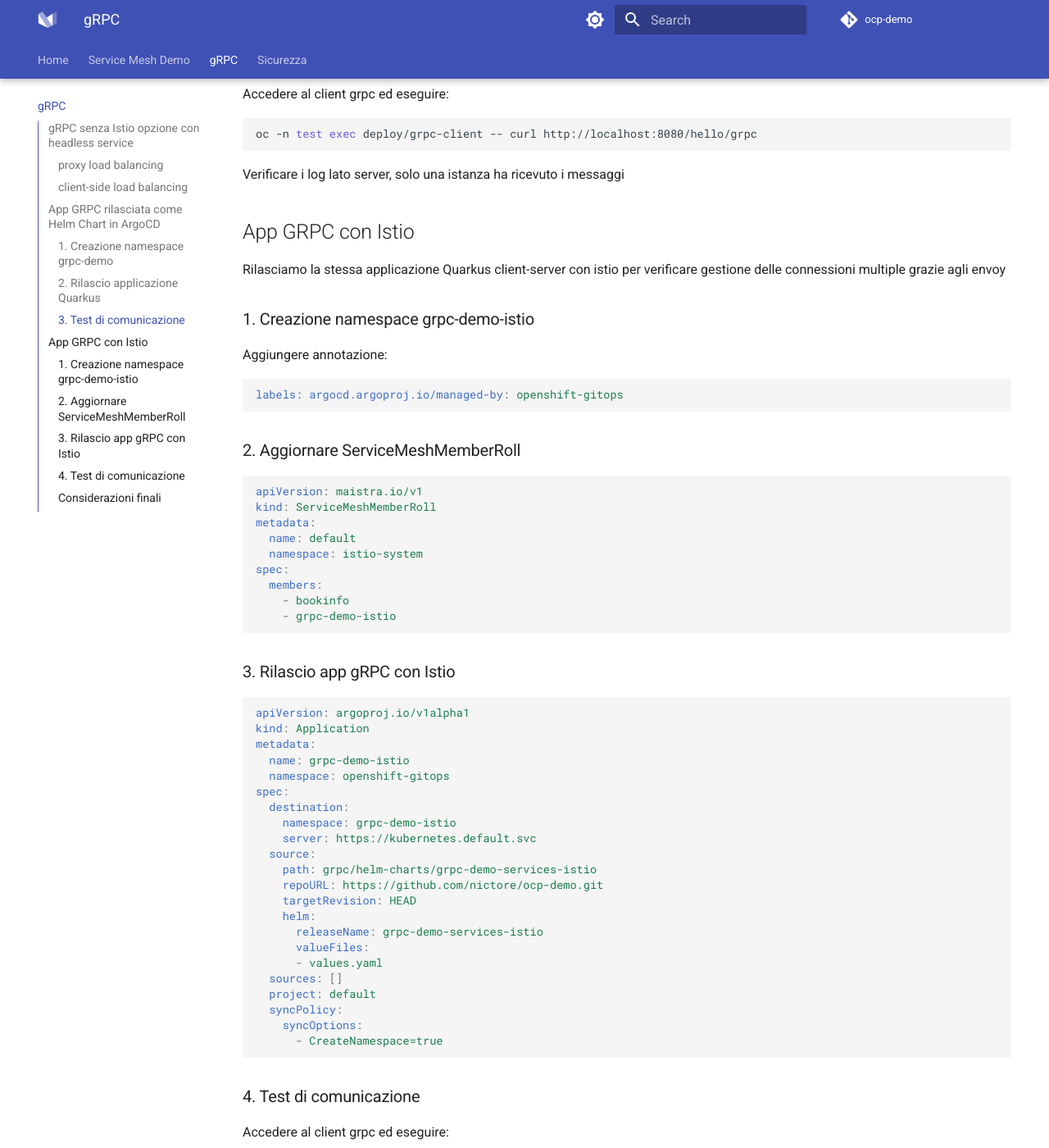
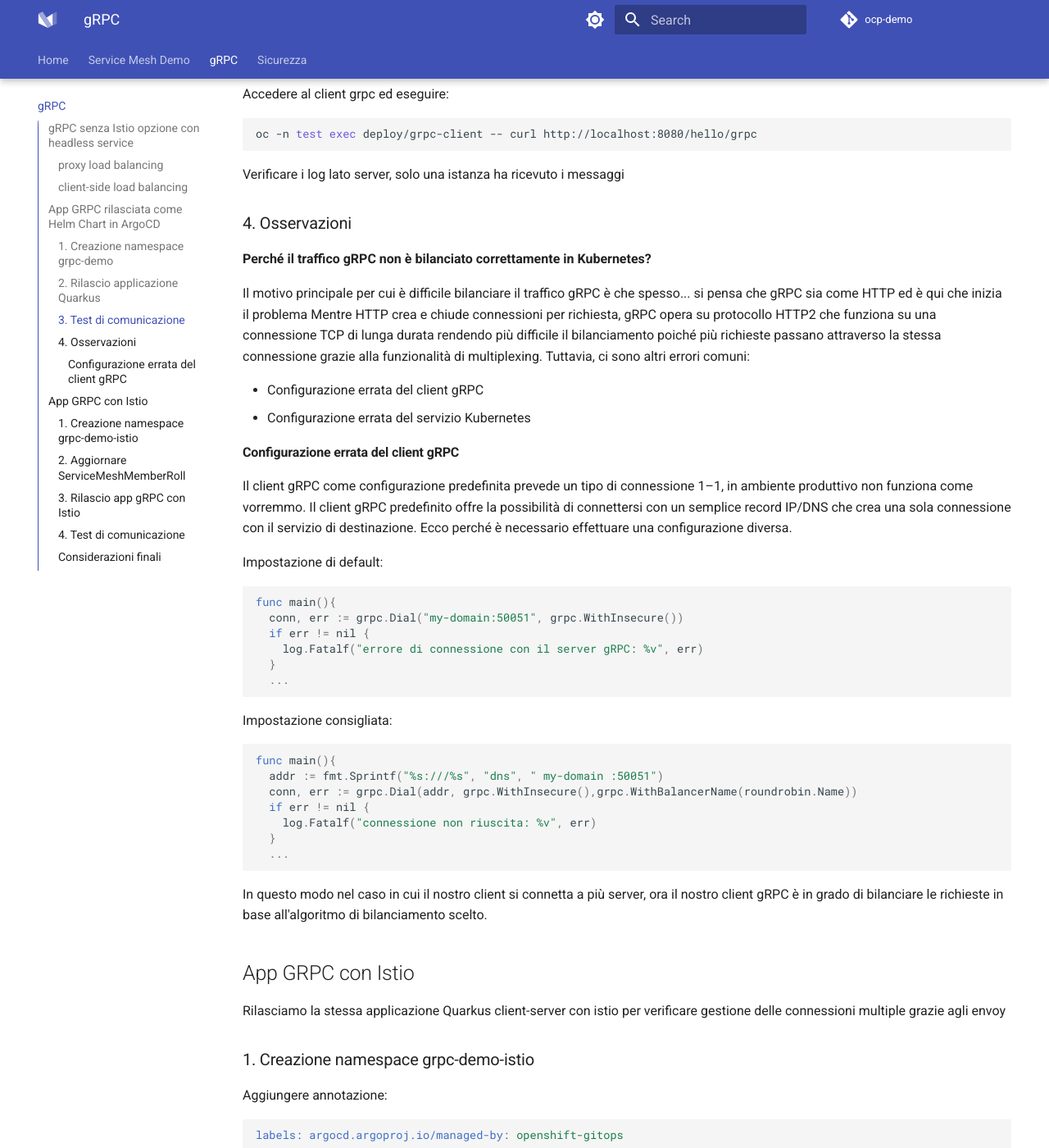
Before and after one commit to nictore/ocp-demo, an MkDocs documentation site: the page built from docs/grpc.md, in a window 1280 px wide and 1400 px high, scrolled down 1705 px. Shown: the whole window at 82% size. Built offline with MkDocs 1.6.1 and Material for MkDocs 9.7.7, drawn with Linux system fonts in a browser that asks for light colours; comment, search, counter and statistics services are not loaded.

Commit message:
update content

````diff
--- a/docs/grpc.md
+++ b/docs/grpc.md
@@ -70,6 +70,47 @@
 
 Verificare i log lato server, solo una istanza ha ricevuto i messaggi
 
+### 4. Osservazioni
+
+**Perché il traffico gRPC non è bilanciato correttamente in Kubernetes?**
+
+Il motivo principale per cui è difficile bilanciare il traffico gRPC è che spesso... si pensa che gRPC sia come HTTP ed è qui che inizia il problema
+Mentre HTTP crea e chiude connessioni per richiesta, gRPC opera su protocollo HTTP2 che funziona su una connessione TCP di lunga durata rendendo più difficile il bilanciamento poiché più richieste passano attraverso la stessa connessione grazie alla funzionalità di multiplexing. Tuttavia, ci sono altri errori comuni:
+
+- Configurazione errata del client gRPC
+- Configurazione errata del servizio Kubernetes
+
+#### Configurazione errata del client gRPC
+
+Il client gRPC come configurazione predefinita prevede un tipo di connessione 1–1, in ambiente produttivo non funziona come vorremmo.
+Il client gRPC predefinito offre la possibilità di connettersi con un semplice record IP/DNS che crea una sola connessione con il servizio di destinazione.
+Ecco perché è necessario effettuare una configurazione diversa.
+
+Impostazione di default:
+
+```go
+func main(){
+  conn, err := grpc.Dial("my-domain:50051", grpc.WithInsecure())
+  if err != nil {
+    log.Fatalf("errore di connessione con il server gRPC: %v", err)
+  }
+  ...
+```
+
+Impostazione consigliata:
+
+```go
+func main(){
+  addr := fmt.Sprintf("%s:///%s", "dns", " my-domain :50051")
+  conn, err := grpc.Dial(addr, grpc.WithInsecure(),grpc.WithBalancerName(roundrobin.Name))
+  if err != nil {
+    log.Fatalf("connessione non riuscita: %v", err)
+  }
+  ...
+```
+
+In questo modo nel caso in cui il nostro client si connetta a più server, ora il nostro client gRPC è in grado di bilanciare le richieste in base all'algoritmo di bilanciamento scelto.
+
 ## App GRPC con Istio
 
 Rilasciamo la stessa applicazione Quarkus client-server con istio per verificare gestione delle connessioni multiple grazie agli envoy
````
